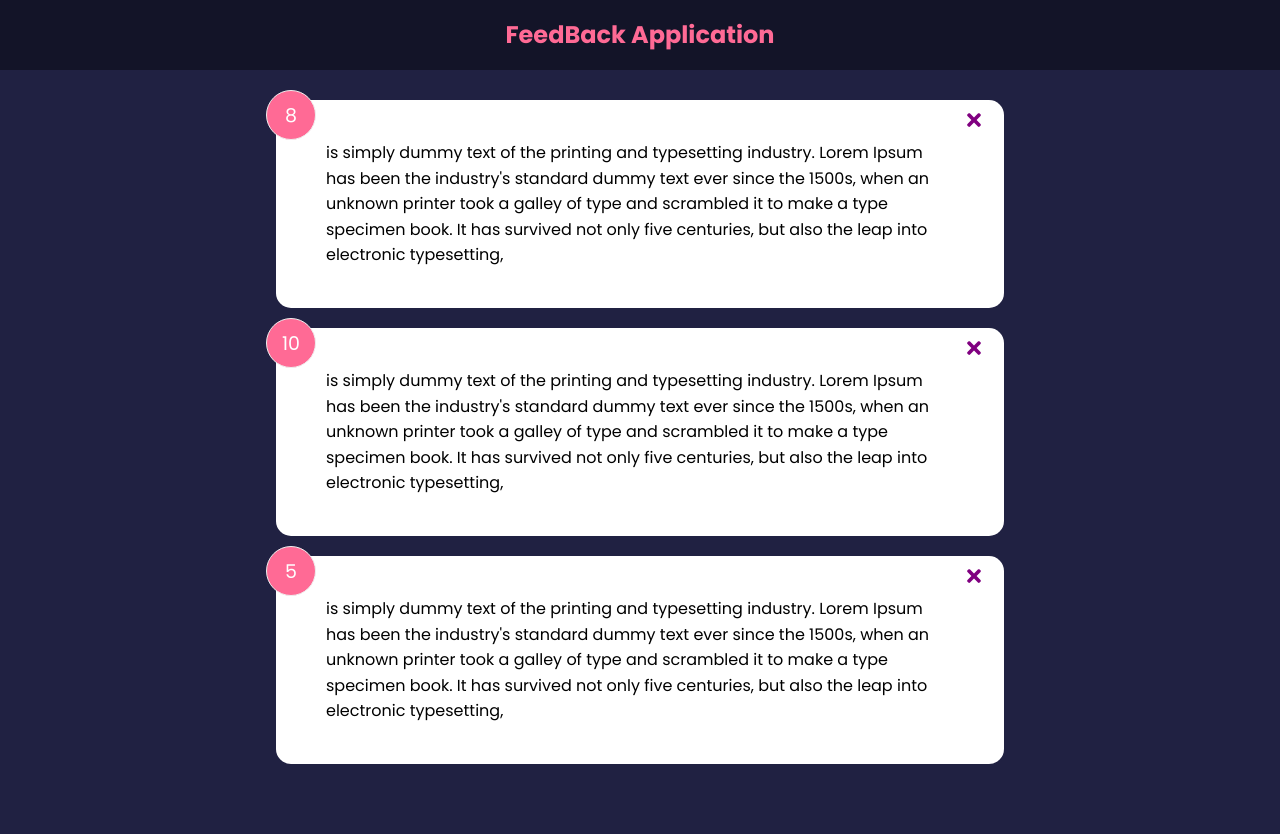
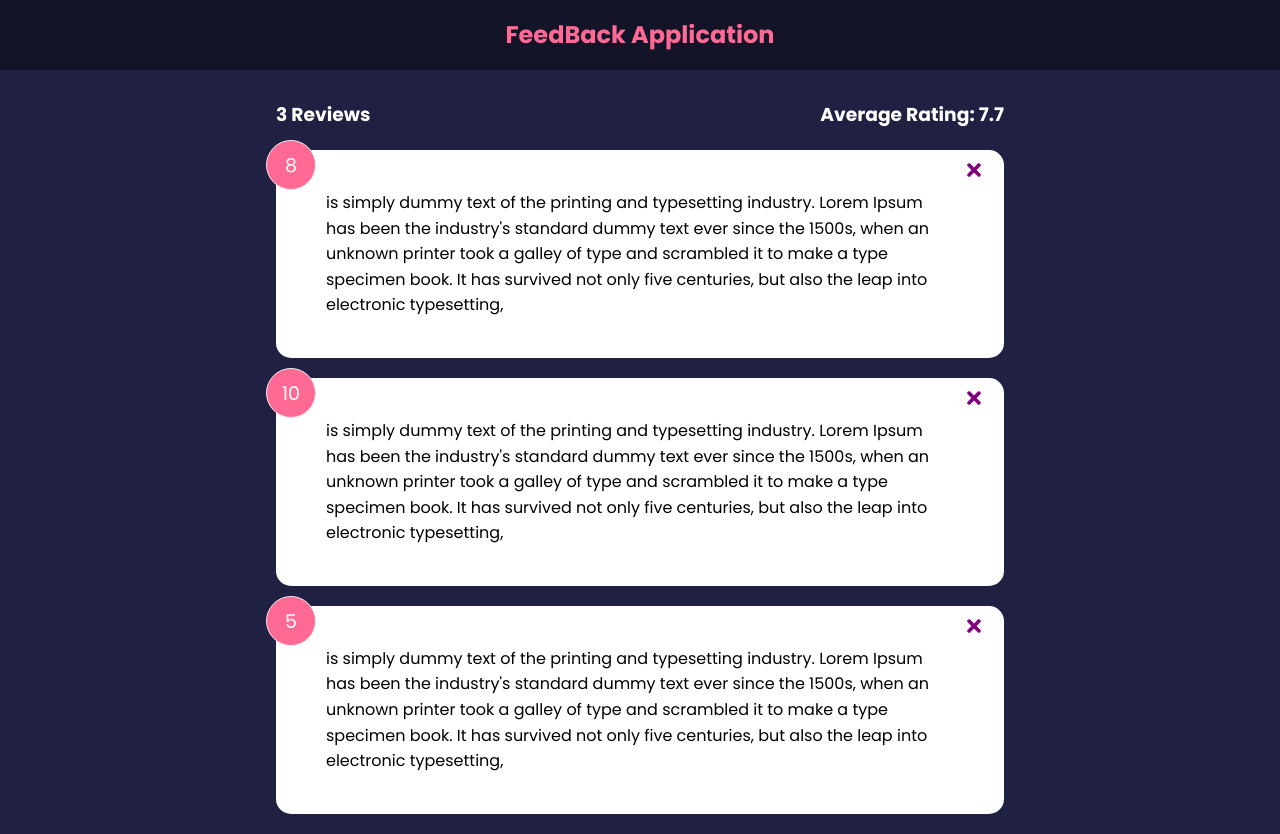
Before and after one commit to RamezTaher/React-Tuto-App, a React (Create React App) app: page / in a window 1280 px wide. Before the commit the page ends 800 px from the top, so only its background shows below. Built offline with nearby package versions, Linux system fonts and the light colour scheme.

Commit message:
Feedback reviews Component

```diff
--- a/src/App.js
+++ b/src/App.js
@@ -1,5 +1,6 @@
 import { useState } from "react"
 import FeedBackList from "./components/FeedBackList"
+import FeedBackReviews from "./components/FeedBackReviews"
 import Header from "./components/Header"
 import FeedBack from "./data/FeedBack"
 
@@ -14,6 +15,7 @@
     <>
       <Header />
       <div className="container">
+        <FeedBackReviews feedback={feedback} />
         <FeedBackList feedback={feedback} handleDelete={deleteFeedback} />
       </div>
     </>
--- /dev/null
+++ b/src/components/FeedBackReviews.jsx
@@ -0,0 +1,24 @@
+import React from "react"
+import PropTypes from "prop-types"
+
+const FeedBackReviews = ({ feedback }) => {
+  let average =
+    feedback.reduce((acc, cur) => {
+      return acc + cur.rating
+    }, 0) / feedback.length
+
+  average = average.toFixed(1)
+
+  return (
+    <div className="feedback-stats">
+      <h3>{feedback.length} Reviews</h3>
+      <h3>Average Rating: {isNaN(average) ? 0 : average}</h3>
+    </div>
+  )
+}
+
+FeedBackReviews.propTypes = {
+  feedback: PropTypes.array.isRequired,
+}
+
+export default FeedBackReviews
```
